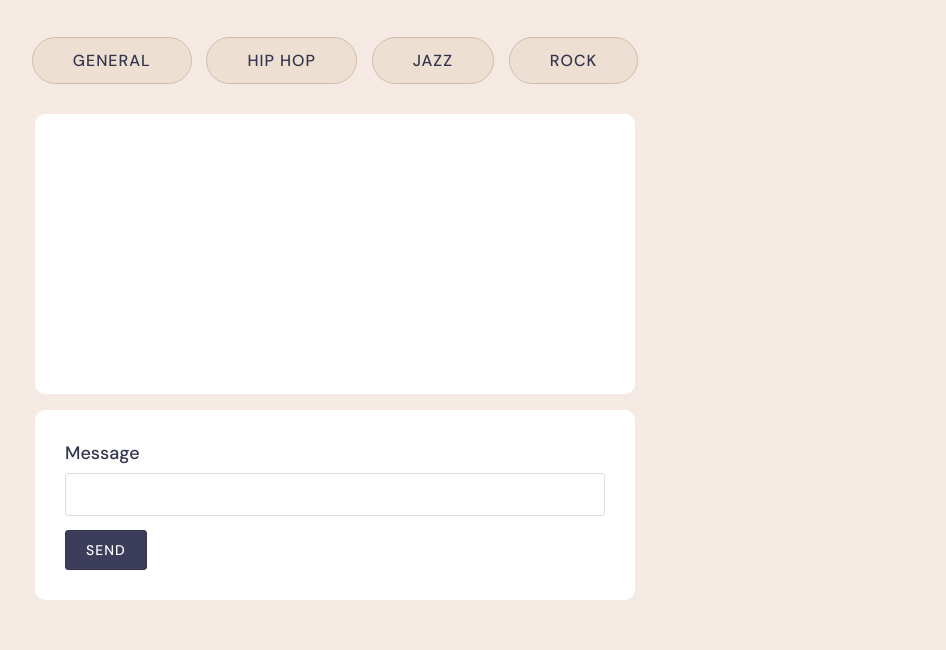
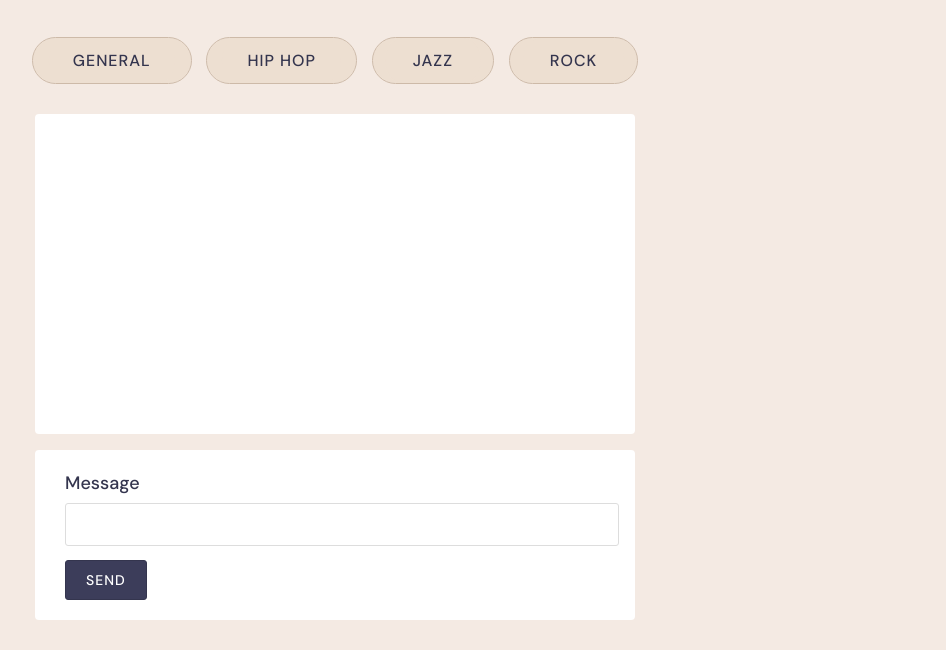
Before and after one commit to reginabattle/chat-room-firebase, a website with bundled scripts: page src/index.html in a window 1280 px wide. Shown: the part 244-894 px from the top of the page, without its empty margins (305-1251 px from the left). Built offline with nearby package versions, Linux system fonts and the light colour scheme; some icons are missing.

Commit message:
update scrollbars

```diff
--- a/src/index.html
+++ b/src/index.html
@@ -36,8 +36,10 @@
             </div>
 
             <!-- Chat window -->
-            <div class="chat-window scroll scroll--simple">
-                <ul class="chat-list inner"></ul>
+            <div class="chat-window">
+                <div class="scroll scroll--simple">
+                    <ul class="chat-list inner"></ul>
+                </div>
             </div>
 
             <!-- Chat forms -->
--- a/src/sass/_button.scss
+++ b/src/sass/_button.scss
@@ -12,7 +12,7 @@ button {
     position: relative;
     border: 1px solid $beige-dark;
     text-transform: uppercase;
-    transition: 0.14s all ease-in;
+    transition: all 0.3s cubic-bezier(.25,.8,.25,1);
 
     &::before,
     &::after {
--- a/src/sass/_chat.scss
+++ b/src/sass/_chat.scss
@@ -15,8 +15,8 @@
 .chat-forms,
 .chat-window {
     background: $white;
-    padding: 3rem;
-    border-radius: 1rem;
+    padding: 2rem 1.6rem 2rem 3rem;
+    border-radius: 0.4rem;
 
     @media(min-width: 767px) {
         width: 60rem;
@@ -25,7 +25,6 @@
 }
 
 .chat-window {
-    height: 28rem;
     margin-bottom: 0;
 
     @media(min-width: 767px) {
@@ -96,6 +95,7 @@
 
 /* Chat list */
 .chat-list {
+    height: 28rem;
     font-size: 1.6rem;
     list-style: none;
     margin: 0;
@@ -107,6 +107,10 @@
         p {
             margin-bottom: 0.6rem;
         }
+
+        &:last-child p {
+            margin-bottom: 0;
+        }
     }
 
     .username {
@@ -114,7 +118,7 @@
     }
 
     .timestamp {
-        font-size: 1.4rem;
+        font-size: 1.2rem;
     }
 }
 
```
